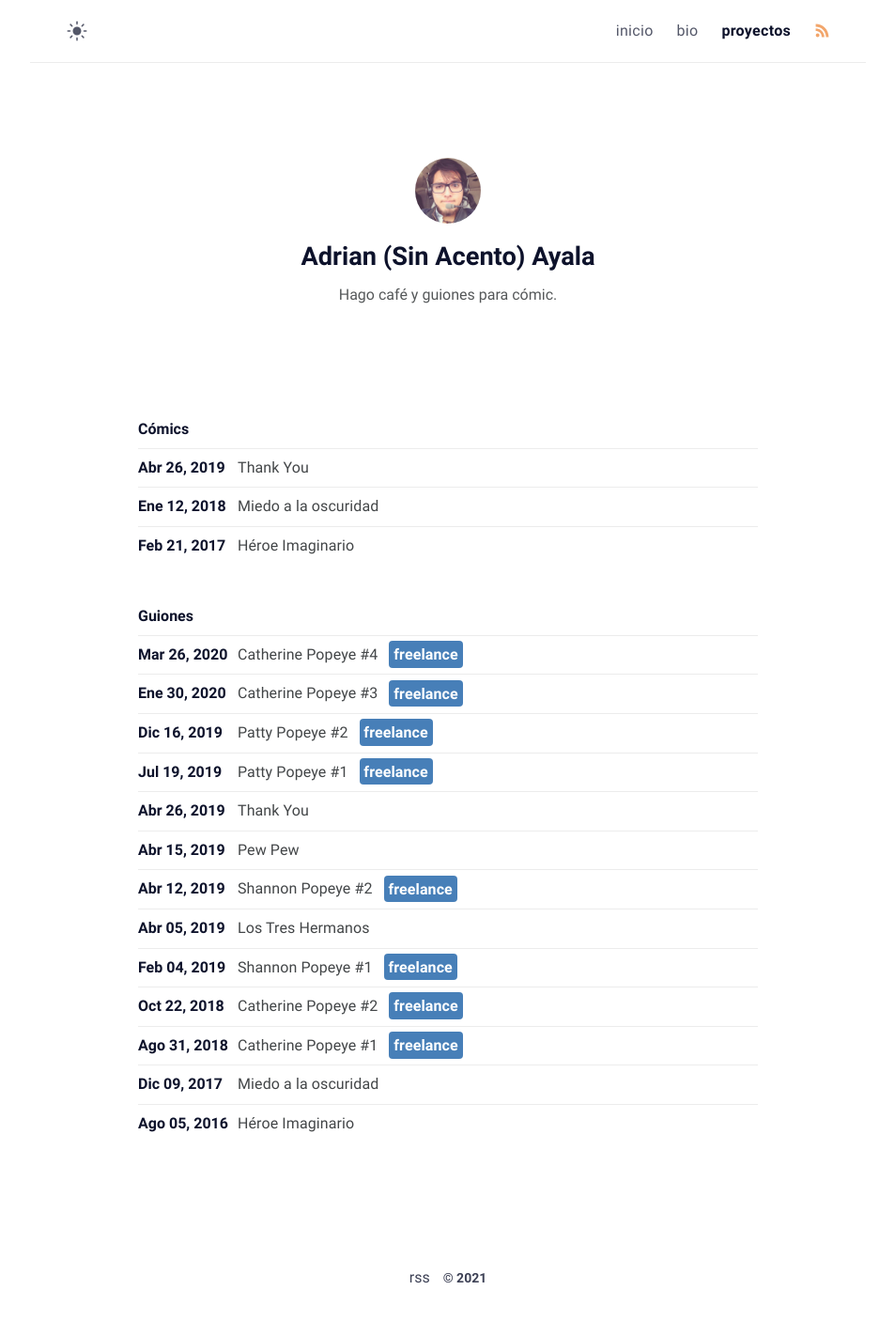
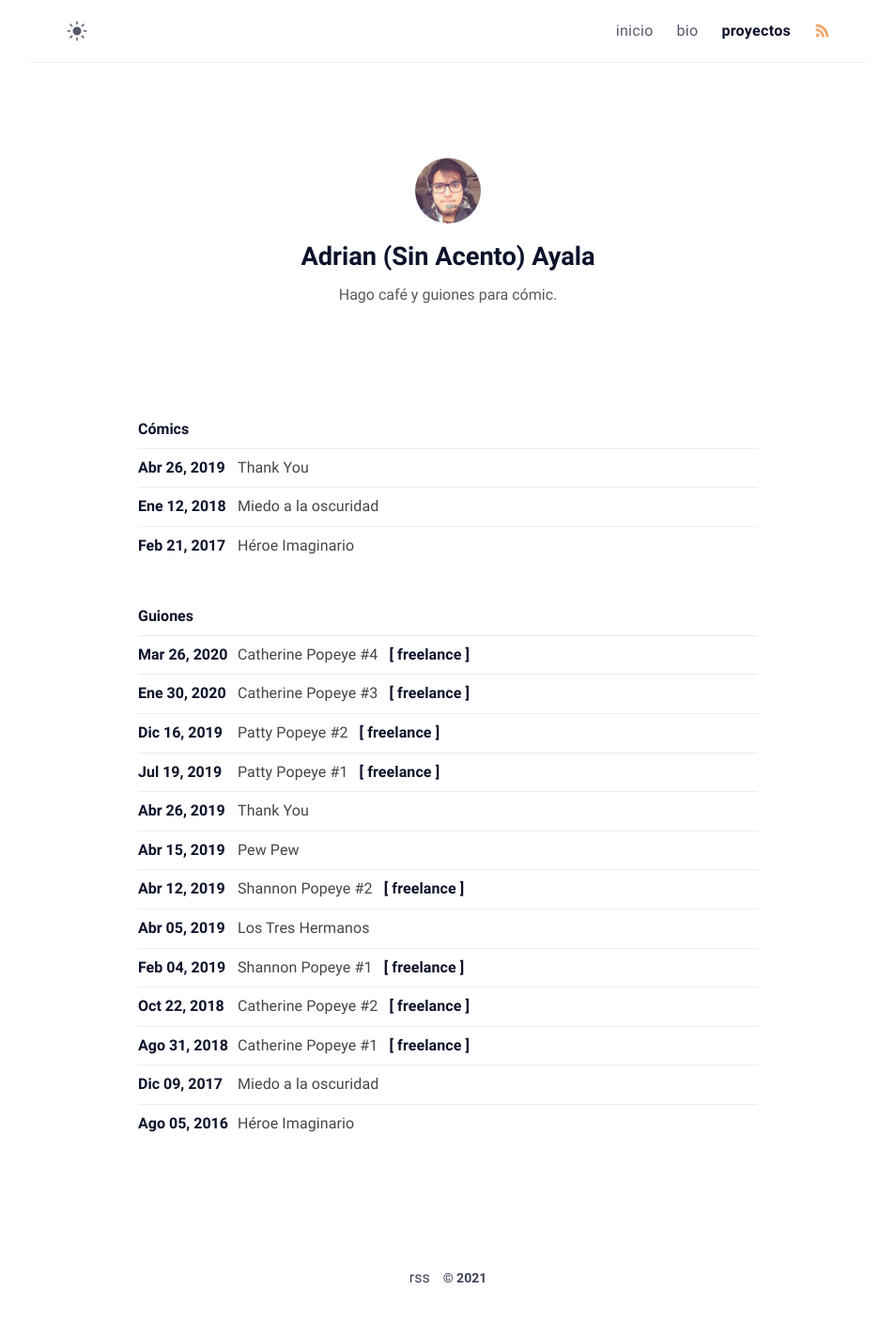
Before and after one commit to adrrian17/adrrian17.github.io, a Jekyll site: the page built from projects.md, in a window 1280 px wide. Shown: the whole page at 94% size, without its empty margins (163-1116 px from the left). Built offline with Jekyll 4.4.1, drawn with Linux system fonts in a browser that asks for light colours.

Commit message:
Change the styles for the freelance tag

```diff
--- a/_layouts/projects.html
+++ b/_layouts/projects.html
@@ -35,7 +35,7 @@ home: false
   </span>
   <h4 class="post-item-title">
     <a href="{{ script.pdf }}" target="_blank">{{ script.title | escape }}</a>
-    {% if script.freelance %}<span class="freelance-tag">freelance</span>{%
+    {% if script.freelance %}<span class="freelance-tag">[ freelance ]</span>{%
     endif %}
   </h4>
 </article>
--- a/_sass/klise/_base.scss
+++ b/_sass/klise/_base.scss
@@ -359,10 +359,7 @@ mark,
 }
 
 .freelance-tag {
-  background-color: rgba(51, 114, 177, 0.9);
-  border-radius: 0.25rem;
-  padding: 0.3rem;
-  color: white;
   font-weight: bold;
   margin-left: 0.5rem;
+  color: $black;
 }
--- a/_sass/klise/_dark.scss
+++ b/_sass/klise/_dark.scss
@@ -237,9 +237,6 @@ body[data-theme='dark'] {
   }
 
   .freelance-tag {
-    background-color: rgba(255, 82, 119, 0.6);
-    border-radius: 0.25rem;
-    padding: 0.3rem;
-    color: white;
+    color: rgb(255, 82, 119);
   }
 }
```
